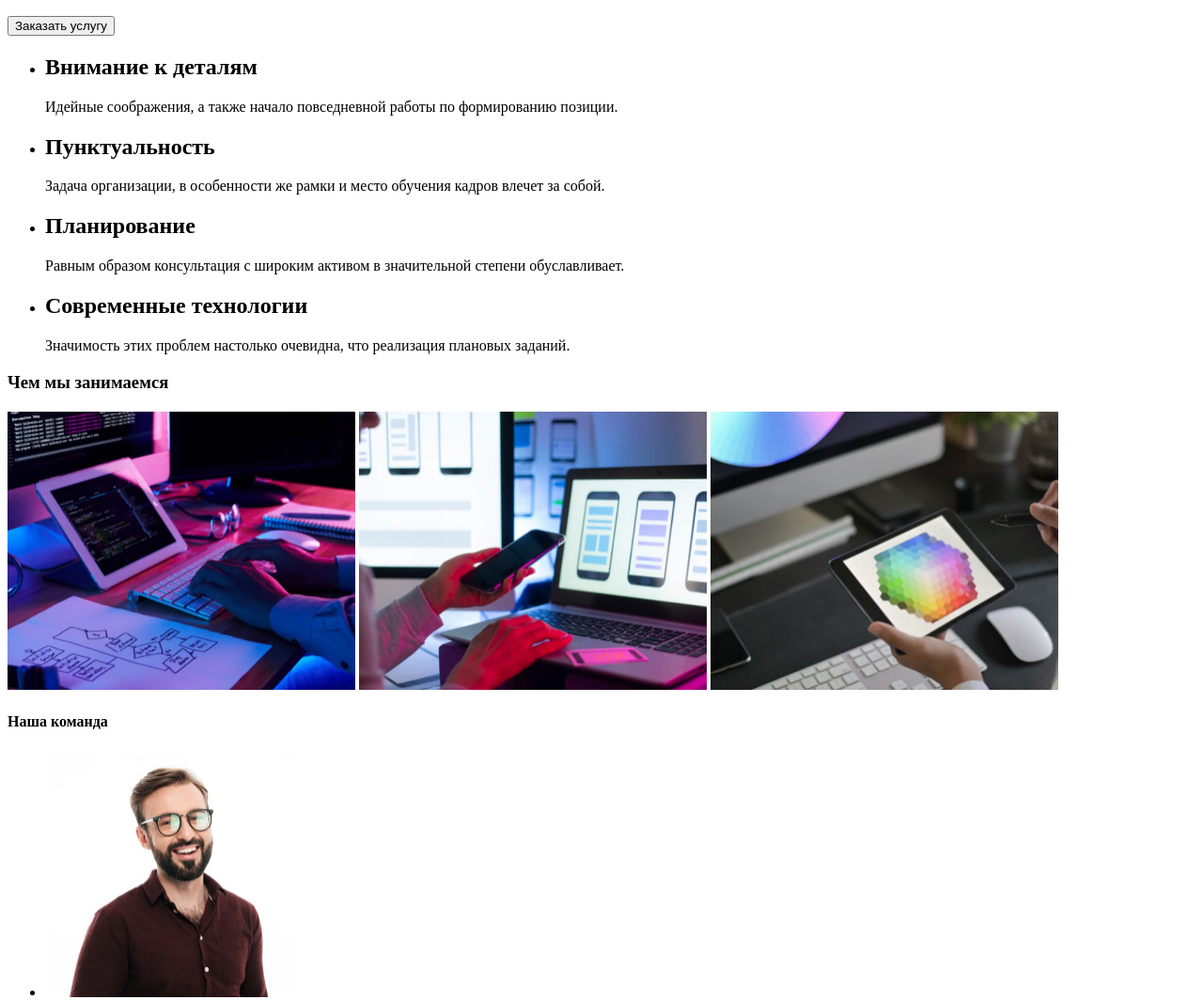
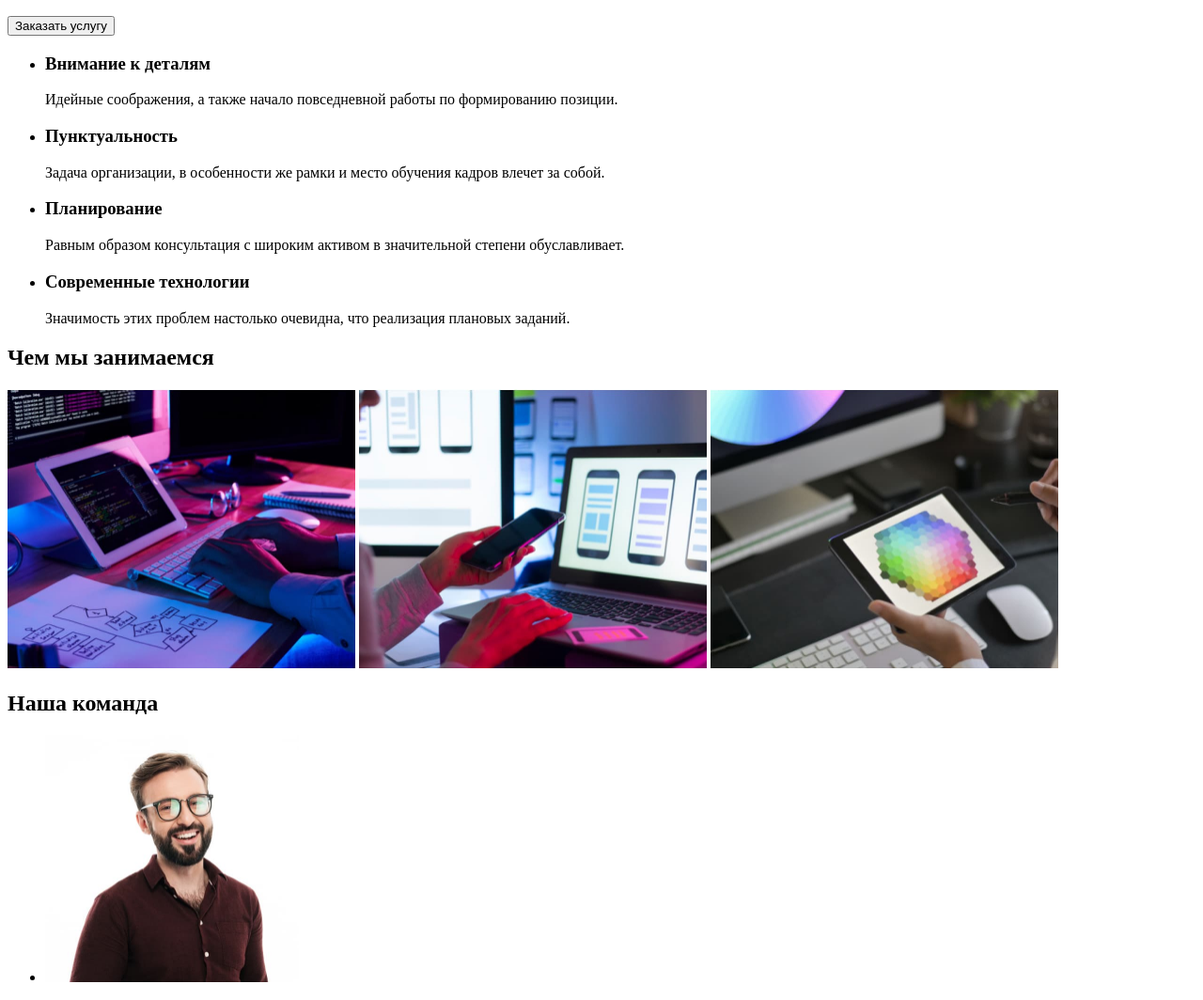
Before and after one commit to IrynaHol/goit-markup-hw-01, a plain HTML site: page index.html in a window 1280 px wide. Shown: the part 225-1289 px from the top of the page at 94% size. Drawn offline with Linux system fonts and the light colour scheme.

Commit message:
Update index.html

```diff
--- a/index.html
+++ b/index.html
@@ -52,28 +52,28 @@
         <h2 hidden>Наши преимущества</h2>
         <ul class="hero-list">
           <li class="hero-item">
-            <h2 class="hero-subtitle">Внимание к деталям</h2>
+            <h3 class="hero-subtitle">Внимание к деталям</h3>
             <p class="hero-text">
               Идейные соображения, а также начало повседневной работы по
               формированию позиции.
             </p>
           </li>
           <li class="hero-item">
-            <h2 class="hero-subtitle">Пунктуальность</h2>
+            <h3 class="hero-subtitle">Пунктуальность</h3>
             <p class="hero-text">
               Задача организации, в особенности же рамки и место обучения кадров
               влечет за собой.
             </p>
           </li>
           <li class="hero-item">
-            <h2 class="hero-subtitle">Планирование</h2>
+            <h3 class="hero-subtitle">Планирование</h3>
             <p class="hero-text">
               Равным образом консультация с широким активом в значительной
               степени обуславливает.
             </p>
           </li>
           <li class="hero-item">
-            <h2 class="hero-subtitle">Современные технологии</h2>
+            <h3 class="hero-subtitle">Современные технологии</h3>
             <p class="hero-text">
               Значимость этих проблем настолько очевидна, что реализация
               плановых заданий.
@@ -83,7 +83,7 @@
       </section>
 
       <section class="about">
-        <h3 class="about-title">Чем мы занимаемся</h3>
+        <h2 class="about-title">Чем мы занимаемся</h2>
         <img
           src="./images/coding.jpg"
           alt="coding"
@@ -108,7 +108,7 @@
       </section>
 
       <section class="team">
-        <h4 class="team-title">Наша команда</h4>
+        <h2 class="team-title">Наша команда</h2>
         <ul class="team-list">
           <li class="team-item">
           <img
@@ -170,12 +170,8 @@
     </main>
 
     <footer class="footer">
-      <section class="footer-logotype">
-        <h2 hidden>Контакты компании</h2>
-        <a href="" class="footer-logo"
-          ><span class="web">Web</span><span class="studio">Studio</span></a
-        >
-      </section>
+         <a href="" class="footer-logo"
+          ><span class="web">Web</span><span class="studio">Studio</span></a        >
       <address class="footer-adress">
         <p class="adress">г. Киев, пр-т Леси Украинки, 26</p>
         <a href="mailto:info@devstudio.com" class="company-email"
```
